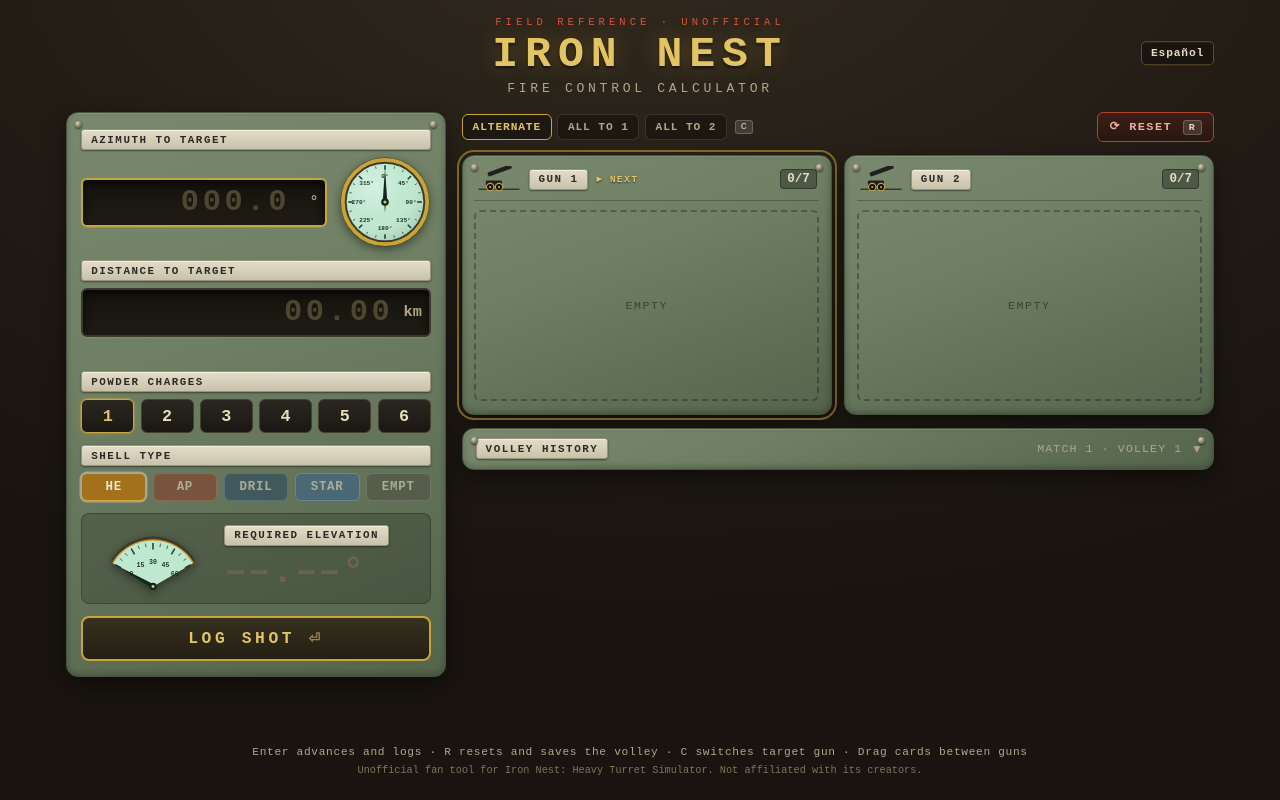
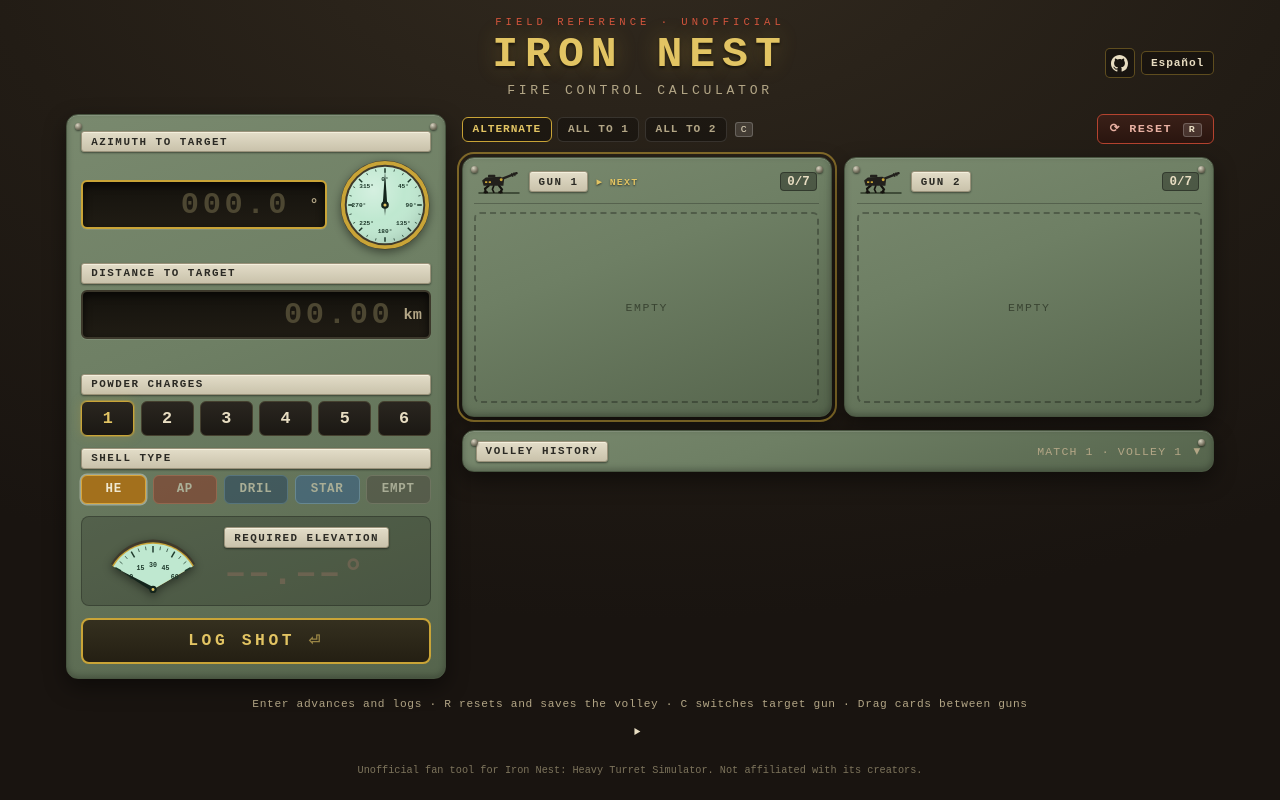
Before and after one commit to StevenACZ/iron-nest-calculator, a Vue app: page / in a window 1280 px wide. Built offline with nearby package versions, Linux system fonts and the light colour scheme.

Commit message:
feat: redesign walker and card artwork, confine Tab to the two inputs

```diff
--- a/src/App.vue
+++ b/src/App.vue
@@ -42,12 +42,30 @@
     <header class="top">
       <p class="tagline">{{ t('tagline') }}</p>
       <div class="title-row">
-        <h1 class="title">Iron Nest</h1>
-        <button type="button" class="lang-btn" @click="toggleLang">
-          {{ t('langLabel') }}
-        </button>
+        <h1 class="title">
+          Iron Nest
+          <span class="subtitle">{{ t('subtitle') }}</span>
+        </h1>
+        <div class="header-links">
+          <a
+            class="gh-btn"
+            href="https://github.com/StevenACZ/iron-nest-calculator"
+            target="_blank"
+            rel="noopener"
+            aria-label="GitHub"
+          >
+            <svg viewBox="0 0 16 16" aria-hidden="true">
+              <path
+                fill="currentColor"
+                d="M8 0C3.58 0 0 3.58 0 8c0 3.54 2.29 6.53 5.47 7.59.4.07.55-.17.55-.38 0-.19-.01-.82-.01-1.49-2.01.37-2.53-.49-2.69-.94-.09-.23-.48-.94-.82-1.13-.28-.15-.68-.52-.01-.53.63-.01 1.08.58 1.23.82.72 1.21 1.87.87 2.33.66.07-.52.28-.87.51-1.07-1.78-.2-3.64-.89-3.64-3.95 0-.87.31-1.59.82-2.15-.08-.2-.36-1.02.08-2.12 0 0 .67-.21 2.2.82a7.42 7.42 0 0 1 2-.27c.68 0 1.36.09 2 .27 1.53-1.04 2.2-.82 2.2-.82.44 1.1.16 1.92.08 2.12.51.56.82 1.27.82 2.15 0 3.07-1.87 3.75-3.65 3.95.29.25.54.73.54 1.48 0 1.07-.01 1.93-.01 2.2 0 .21.15.46.55.38A8.01 8.01 0 0 0 16 8c0-4.42-3.58-8-8-8Z"
+              />
+            </svg>
+          </a>
+          <button type="button" class="lang-btn" @click="toggleLang">
+            {{ t('langLabel') }}
+          </button>
+        </div>
       </div>
-      <p class="subtitle">{{ t('subtitle') }}</p>
     </header>
 
     <main class="board">
@@ -84,6 +102,37 @@
 
     <footer class="foot">
       <p class="hints">{{ t('hintKeys') }} · {{ t('hintDrag') }}</p>
+      <section class="about">
+        <p class="intro">{{ t('intro') }}</p>
+        <details class="faq">
+          <summary>{{ t('faqTitle') }}</summary>
+          <dl>
+            <dt>{{ t('faq1q') }}</dt>
+            <dd>{{ t('faq1a') }}</dd>
+            <dt>{{ t('faq2q') }}</dt>
+            <dd>{{ t('faq2a') }}</dd>
+            <dt>{{ t('faq3q') }}</dt>
+            <dd>{{ t('faq3a') }}</dd>
+            <dt>{{ t('faq4q') }}</dt>
+            <dd>{{ t('faq4a') }}</dd>
+          </dl>
+        </details>
+        <nav class="ext-links">
+          <a
+            href="https://store.steampowered.com/app/2950790/IRON_NEST_Heavy_Turret_Simulator/"
+            target="_blank"
+            rel="noopener"
+          >
+            {{ t('linkSteam') }}
+          </a>
+          <a href="https://github.com/StevenACZ/iron-nest-calculator" target="_blank" rel="noopener">
+            {{ t('linkGithub') }}
+          </a>
+          <a href="https://iron-nest.fandom.com/" target="_blank" rel="noopener">
+            {{ t('linkWiki') }}
+          </a>
+        </nav>
+      </section>
       <p class="disclaimer">{{ t('disclaimer') }}</p>
     </footer>
   </div>
@@ -132,11 +181,42 @@
     0 2px 3px rgb(0 0 0 / 65%);
 }
 
-.lang-btn {
+.header-links {
   position: absolute;
   right: 0;
   top: 50%;
   transform: translateY(-50%);
+  display: flex;
+  align-items: center;
+  gap: 0.4rem;
+}
+
+.gh-btn {
+  display: inline-flex;
+  align-items: center;
+  justify-content: center;
+  width: 30px;
+  height: 30px;
+  border-radius: 5px;
+  background: rgb(0 0 0 / 30%);
+  border: 1px solid rgb(201 164 55 / 40%);
+  color: var(--cream);
+  transition:
+    border-color 0.2s ease,
+    color 0.2s ease;
+}
+
+.gh-btn:hover {
+  border-color: var(--brass);
+  color: var(--brass-soft);
+}
+
+.gh-btn svg {
+  width: 17px;
+  height: 17px;
+}
+
+.lang-btn {
   background: rgb(0 0 0 / 30%);
   border: 1px solid rgb(201 164 55 / 40%);
   border-radius: 5px;
@@ -154,11 +234,14 @@
 }
 
 .subtitle {
-  margin: 0.15rem 0 0;
+  display: block;
+  margin-top: 0.3rem;
   font-size: 0.82rem;
+  font-weight: 400;
   letter-spacing: 0.28em;
   text-transform: uppercase;
   color: var(--cream-dim);
+  text-shadow: none;
 }
 
 .board {
@@ -264,8 +347,76 @@
   color: var(--cream-dim);
 }
 
+.about {
+  max-width: 640px;
+  margin: 1rem auto 0;
+  text-align: left;
+}
+
+.intro {
+  margin: 0;
+  font-size: 0.72rem;
+  line-height: 1.55;
+  color: var(--cream-dim);
+  text-align: center;
+}
+
+.faq {
+  margin-top: 0.7rem;
+  font-size: 0.72rem;
+  color: var(--cream-dim);
+}
+
+.faq summary {
+  cursor: pointer;
+  text-align: center;
+  letter-spacing: 0.14em;
+  text-transform: uppercase;
+  font-size: 0.66rem;
+  color: var(--cream);
+}
+
+.faq summary:hover {
+  color: var(--brass-soft);
+}
+
+.faq dl {
+  margin: 0.6rem 0 0;
+}
+
+.faq dt {
+  font-weight: 700;
+  color: var(--cream);
+  margin-top: 0.55rem;
+}
+
+.faq dd {
+  margin: 0.2rem 0 0;
+  line-height: 1.5;
+}
+
+.ext-links {
+  display: flex;
+  flex-wrap: wrap;
+  justify-content: center;
+  gap: 0.4rem 1.2rem;
+  margin-top: 0.8rem;
+  font-size: 0.68rem;
+}
+
+.ext-links a {
+  color: var(--cream-dim);
+  text-decoration-color: rgb(201 164 55 / 45%);
+  text-underline-offset: 3px;
+  transition: color 0.2s ease;
+}
+
+.ext-links a:hover {
+  color: var(--brass-soft);
+}
+
 .disclaimer {
-  margin: 0.35rem 0 0;
+  margin: 0.8rem 0 0;
   font-size: 0.64rem;
   color: #7d745c;
 }
--- a/src/components/CalculatorPanel.vue
+++ b/src/components/CalculatorPanel.vue
@@ -154,6 +154,7 @@
             enterkeyhint="next"
             @keydown="filterKeys"
             @keydown.enter.prevent="focusDistance"
+            @keydown.tab.prevent="focusDistance"
           />
           <span class="unit">°</span>
         </div>
@@ -180,6 +181,7 @@
             enterkeyhint="done"
             @keydown="filterKeys"
             @keydown.enter.prevent="register"
+            @keydown.tab.prevent="focusAzimuth"
           />
           <span class="unit">{{ t('km') }}</span>
         </div>
--- a/src/components/CannonColumn.vue
+++ b/src/components/CannonColumn.vue
@@ -29,13 +29,20 @@
   >
     <header class="cannon-head">
       <svg viewBox="0 0 60 34" class="cannon-icon" aria-hidden="true">
-        <line x1="2" y1="31" x2="58" y2="31" stroke="#2f3a29" stroke-width="2" />
-        <rect x="16" y="8" width="34" height="6" rx="2" fill="#22201c" transform="rotate(-20 16 14)" />
-        <rect x="12" y="19" width="22" height="8" rx="2" fill="#22201c" />
-        <circle cx="18" cy="28" r="5" fill="#14120e" stroke="#c9a437" stroke-width="1.5" />
-        <circle cx="30" cy="28" r="5" fill="#14120e" stroke="#c9a437" stroke-width="1.5" />
-        <circle cx="18" cy="28" r="1.5" fill="#c9a437" />
-        <circle cx="30" cy="28" r="1.5" fill="#c9a437" />
+        <line x1="2" y1="32" x2="58" y2="32" stroke="#2f3a29" stroke-width="2" />
+        <path d="M 16 22 L 11 26 L 12 31" fill="none" stroke="#14120e" stroke-width="3" stroke-linecap="round" />
+        <path d="M 30 22 L 34 27 L 32 31" fill="none" stroke="#14120e" stroke-width="3" stroke-linecap="round" />
+        <path d="M 23 22 L 21 27 L 23 31" fill="none" stroke="#14120e" stroke-width="2.2" stroke-linecap="round" />
+        <rect x="9" y="29.5" width="6" height="3" rx="1" fill="#14120e" />
+        <rect x="29" y="29.5" width="6" height="3" rx="1" fill="#14120e" />
+        <polygon points="7,15 12,11 32,10 37,13 36,22 9,22" fill="#22201c" />
+        <rect x="15" y="7" width="10" height="4" rx="1" fill="#22201c" />
+        <line x1="33" y1="13" x2="54" y2="5" stroke="#22201c" stroke-width="3.2" stroke-linecap="round" />
+        <line x1="50" y1="4" x2="52" y2="9" stroke="#22201c" stroke-width="1.6" />
+        <line x1="47" y1="5" x2="49" y2="10" stroke="#22201c" stroke-width="1.6" />
+        <circle cx="33" cy="14" r="2" fill="#c9a437" />
+        <rect x="11" y="16" width="3" height="2.4" fill="#c9a437" />
+        <rect x="16" y="16" width="3" height="2.4" fill="#c9a437" />
       </svg>
       <span class="plate-label">{{ t('gun') }} {{ gun }}</span>
       <transition name="fade">
```
Also changed, not shown: src/components/ShotCard.vue (+28 -25 lines).
